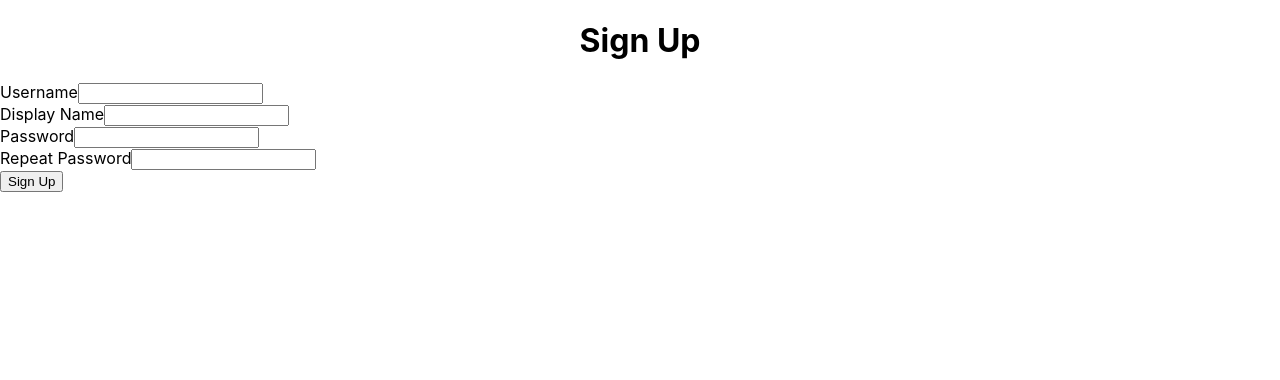
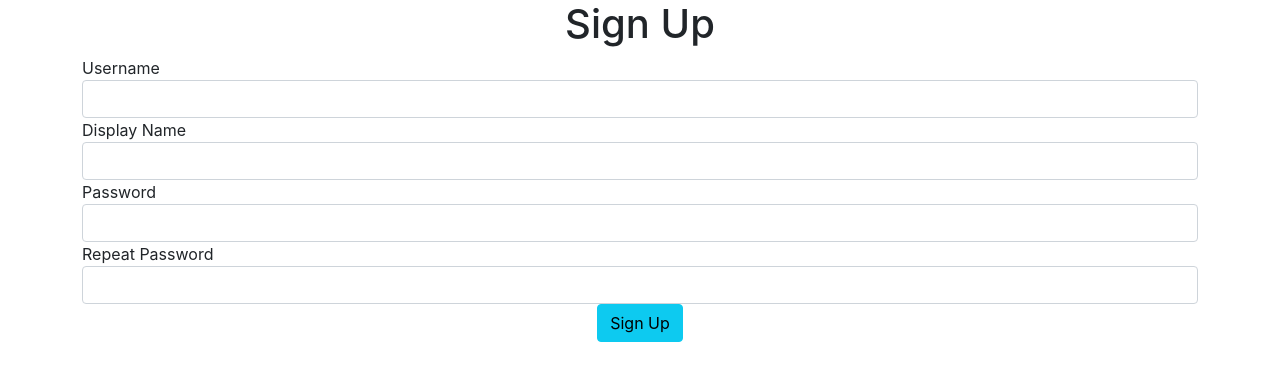
Before and after one commit to mbayindirli/social-life, a React (Create React App) app: page / in a window 1280 px wide. Shown: the top 380 px of the page. Built offline with nearby package versions, Linux system fonts and the light colour scheme.

Commit message:
Sayfa düzenleme bootstrap ile

```diff
--- a/public/index.html
+++ b/public/index.html
@@ -15,6 +15,8 @@
       user's mobile device or desktop. See https://developers.google.com/web/fundamentals/web-app-manifest/
     -->
     <link rel="manifest" href="%PUBLIC_URL%/manifest.json" />
+    <!-- CSS only -->
+    <link href="https://cdn.jsdelivr.net/npm/bootstrap@5.0.0-beta1/dist/css/bootstrap.min.css" rel="stylesheet" integrity="sha384-giJF6kkoqNQ00vy+HMDP7azOuL0xtbfIcaT9wjKHr8RbDVddVHyTfAAsrekwKmP1" crossorigin="anonymous">
     <!--
       Notice the use of %PUBLIC_URL% in the tags above.
       It will be replaced with the URL of the `public` folder during the build.
--- a/src/UserSignUpPage.js
+++ b/src/UserSignUpPage.js
@@ -27,28 +27,30 @@ axios.post('/api/1.0/users',user);
 
 //her class component render fonksionunu illaki owerride etmeli
 render(){return(
+<div className="container">
 <form>
   <h1 align= "center">Sign Up</h1>
-  <div>
+  <div className="form-group">
    <label>Username</label>
-   <input name="username" onChange={this.onChange} />
+   <input className="form-control" name="username" onChange={this.onChange} />
   </div>
-  <div>
+  <div className="form-group">
      <label>Display Name</label>
-     <input name="displayName" onChange={this.onChange}/>
+     <input className="form-control" name="displayName" onChange={this.onChange}/>
   </div>
-   <div>
+   <div className="form-group">
        <label>Password</label>
-       <input name="password" type="password" onChange={this.onChange}/>
+       <input className="form-control" name="password" type="password" onChange={this.onChange}/>
    </div>
-   <div>
+   <div className="form-group">
           <label>Repeat Password</label>
-          <input name ="passwordRepeat" type="password" onChange={this.onChange}/>
+          <input className="form-control" name ="passwordRepeat" type="password" onChange={this.onChange}/>
    </div>
-   <div>
-    <button onClick={this.onClickSignUp}>Sign Up</button>
+   <div className="text-center">
+    <button className="btn btn-info" onClick={this.onClickSignUp}>Sign Up</button>
    </div>
   </form>
+    </div>
 );}
 }
 export default UserSignUpPage;
```
Also changed, not shown: 1 other file (tests, documents, lock files or other folders).
